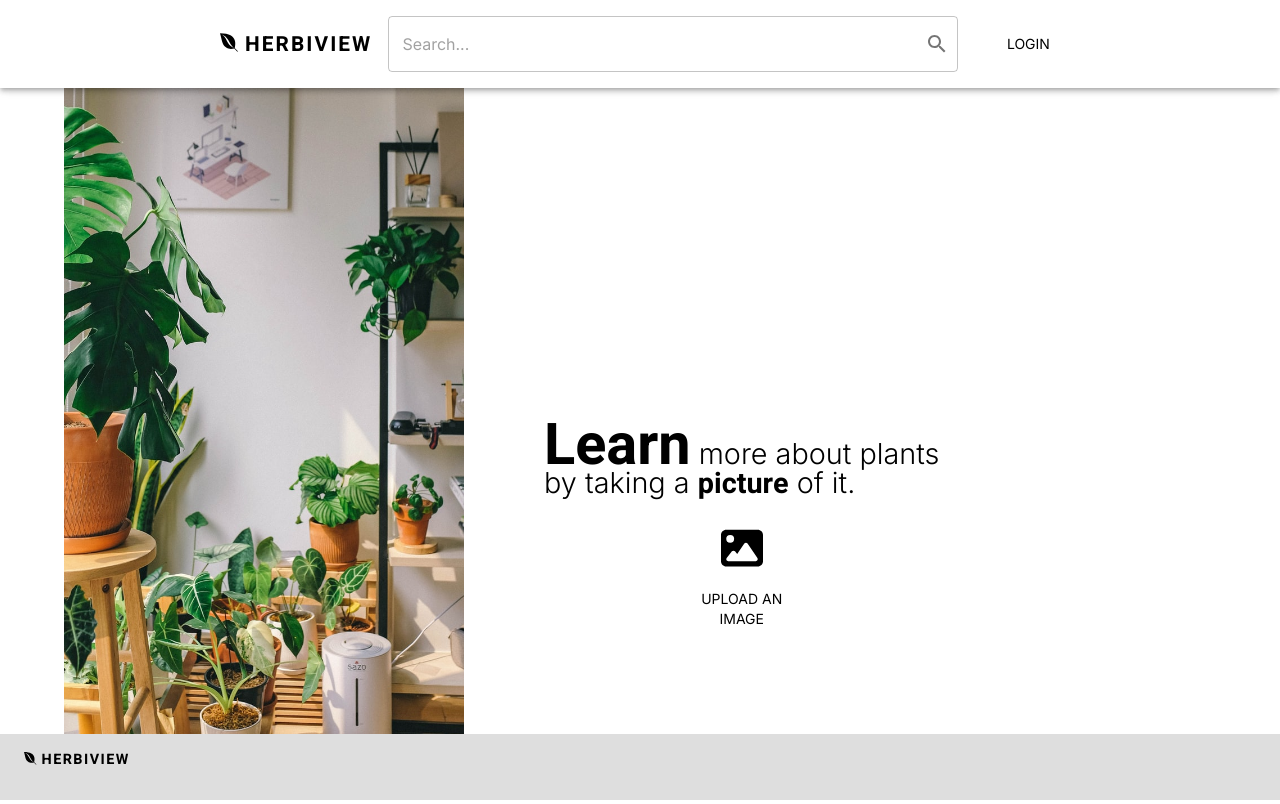
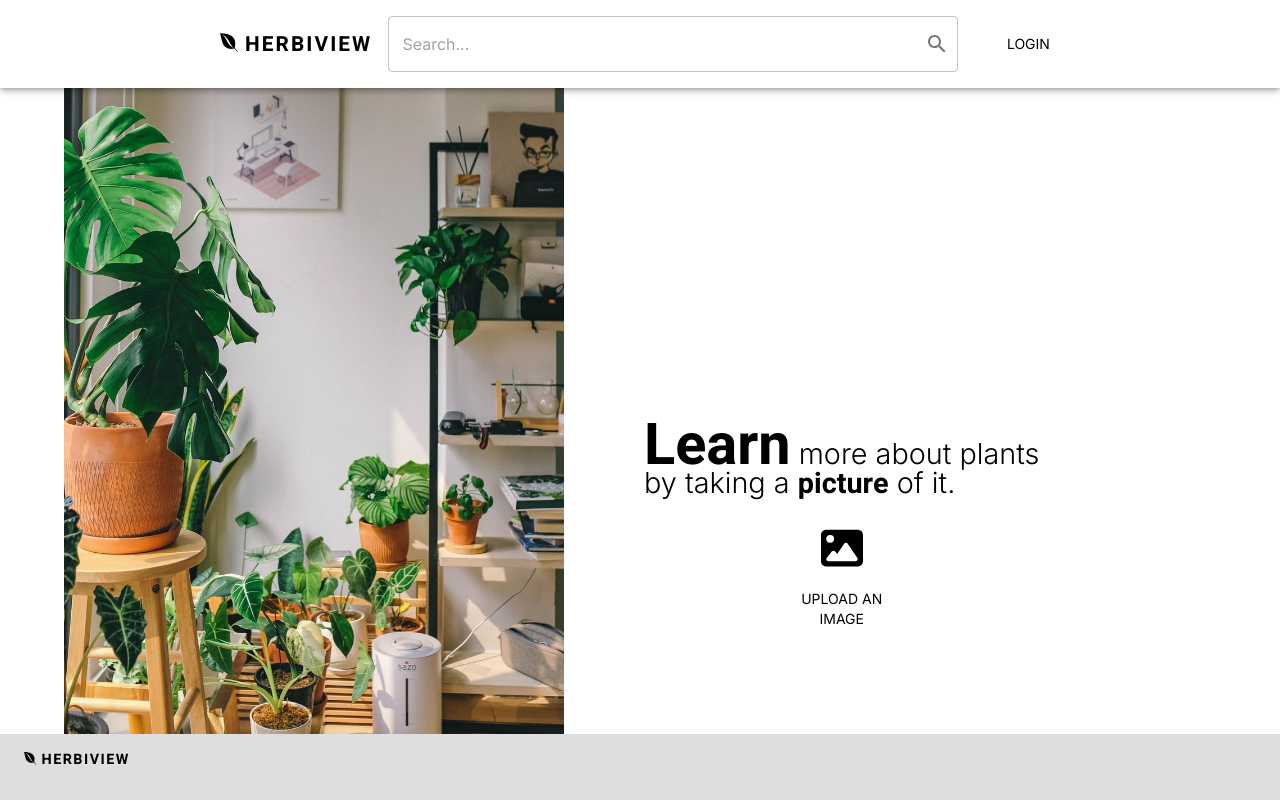
Before and after one commit to arismink/herbiview, a React (Create React App) app in the folder client/: page / in a window 1280 px wide. Built offline with nearby package versions, Linux system fonts and the light colour scheme; no server answers.

Commit message:
readjust hero image size

```diff
--- a/client/src/styles/Home.scss
+++ b/client/src/styles/Home.scss
@@ -3,10 +3,10 @@
 .hero-container {
   img {
     height: 90vh;
-    width: 50vw;
+    width: 60vw;
     object-fit: cover;
     // object-position: 10vw
-    max-width: 400px;
+    max-width: 500px;
   }
 }
 
@@ -31,6 +31,7 @@
   margin-bottom: 1em;
   line-height: 1em;
   font-weight: 200;
+  max-width: 400px;
 
   strong {
     font-family: $logo-font;
```
